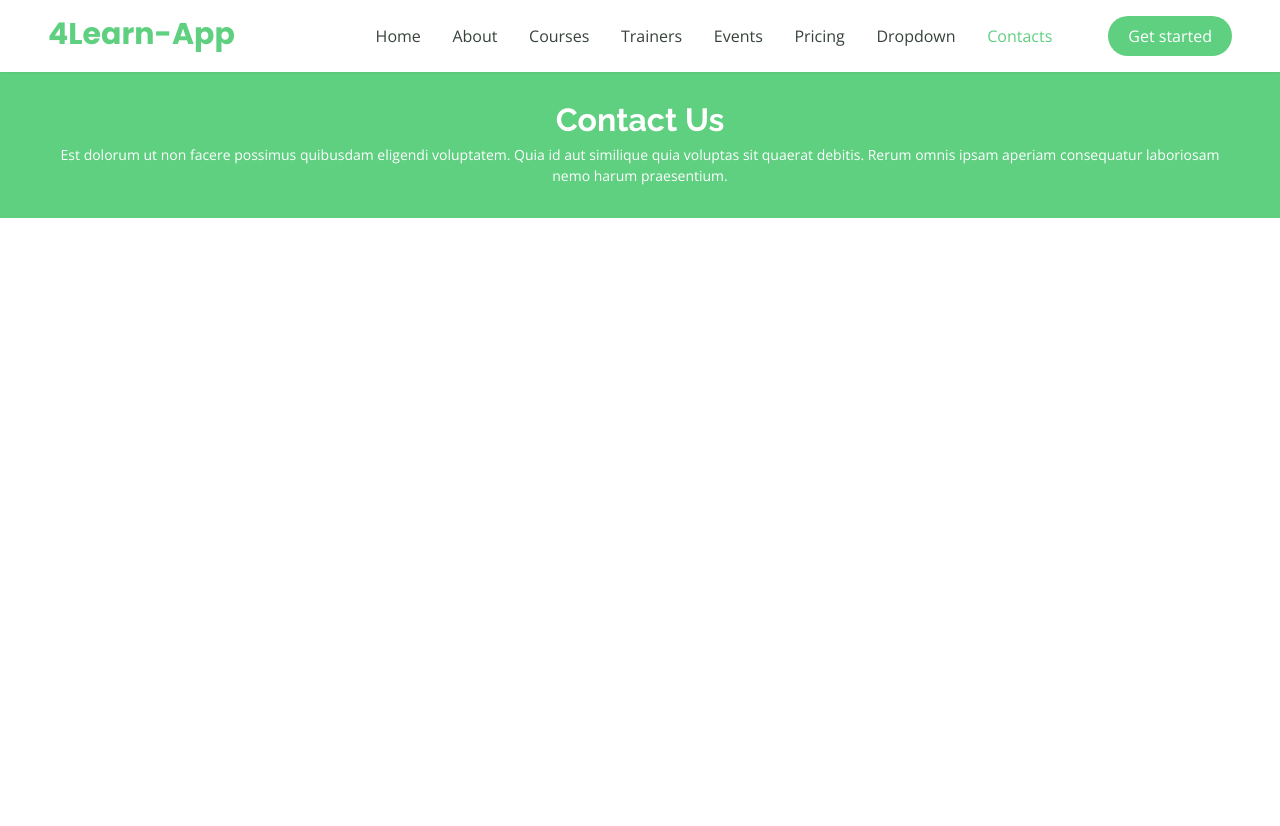
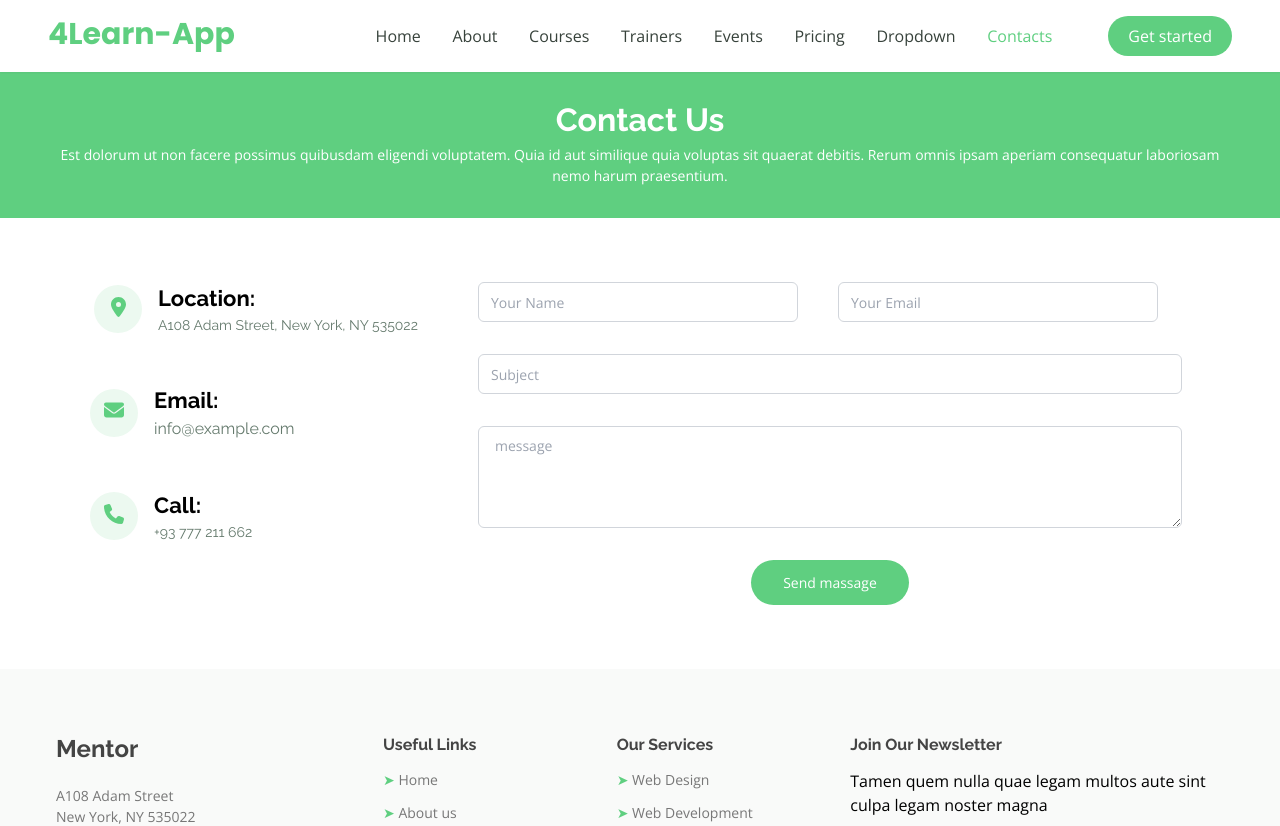
Before and after one commit to mhnazary/4Learn-website, a React (Create React App) app: page /Contacts in a window 1280 px wide. Shown: the top 826 px of the page. Before the commit the page ends 800 px from the top, so only its background shows below. Built offline with nearby package versions, Linux system fonts and the light colour scheme.

Commit message:
Contact part and emailUs part to pricing page

```diff
--- /dev/null
+++ b/src/components/Contact/ContactUs.jsx
@@ -0,0 +1,50 @@
+import { FontAwesomeIcon } from "@fortawesome/react-fontawesome";
+import {
+  faLocationDot,
+  faEnvelope,
+  faPhone,
+} from "@fortawesome/free-solid-svg-icons";
+
+function ContactUs() {
+  return (
+    <>
+      <div>
+        <div className="w-full flex justify-start items-center px-7 mb-12">
+          <span className="h-12 w-12 bg-[#ecf9f0] text-green text-xl text-center pt-2 rounded-full">
+            <FontAwesomeIcon icon={faLocationDot} />
+          </span>
+          <div className="ml-4">
+            <h1 className="text-[22px] font-raleway font-bold">Location:</h1>
+            <p className="text-[14px] font-raleway text-[#657a6d]">
+              A108 Adam Street, New York, NY 535022
+            </p>
+          </div>
+        </div>
+        <div className="w-full flex justify-start items-center px-6 mb-12">
+          <span className="h-12 w-12 bg-[#ecf9f0] text-green text-xl text-center pt-2 rounded-full">
+            <FontAwesomeIcon icon={faEnvelope} />
+          </span>
+          <div className="ml-4">
+            <h1 className="text-[22px] font-raleway font-bold">Email:</h1>
+            <p className="text-[16px] font-raleway text-[#657a6d]">
+              info@example.com
+            </p>
+          </div>
+        </div>
+        <div className="w-full flex justify-start items-center px-6 mb-12">
+          <span className="h-12 w-12 bg-[#ecf9f0] text-green text-xl text-center pt-2 rounded-full">
+            <FontAwesomeIcon icon={faPhone} />
+          </span>
+          <div className="ml-4">
+            <h1 className="text-[22px] font-raleway font-bold">Call:</h1>
+            <p className="text-[14px] font-raleway text-[#657a6d]">
+              +93 777 211 662
+            </p>
+          </div>
+        </div>
+      </div>
+    </>
+  );
+}
+
+export default ContactUs;
--- /dev/null
+++ b/src/components/Contact/EmailUs.jsx
@@ -0,0 +1,42 @@
+function EmailUs() {
+  return (
+    <>
+      <div className=" w-8/12 px-8 text-[14px]">
+        <div className="w-full flex justify-start mb-8">
+          <input
+            className="h-10 text-gray-700 border border-gray-300 w-80 rounded-md pl-3 mr-10 focus:outline-none focus:border-green"
+            type="text"
+            placeholder="Your Name"
+          />
+          <input
+            className="h-10 text-gray-700 border border-gray-300 w-80 rounded-md pl-3 focus:outline-none focus:border-green"
+            type="text"
+            placeholder="Your Email"
+          />
+        </div>
+        <div className="w-full mb-8">
+          <input
+            className="h-10 text-gray-700 border border-gray-300 w-full rounded-md pl-3 focus:outline-none focus:border-green"
+            type="text"
+            placeholder="Subject"
+          />
+        </div>
+        <div>
+          <textarea
+            class="block w-full px-4 py-2 text-gray-700 border border-gray-300 rounded-md focus:outline-none focus:border-green mb-8"
+            rows="4"
+            placeholder="message"
+          ></textarea>
+        </div>
+        <div className="w-full text-center">
+          <button className="bg-green text-white px-8 py-3 rounded-3xl font-sans text-md">
+            {" "}
+            Send massage{" "}
+          </button>
+        </div>
+      </div>
+    </>
+  );
+}
+
+export default EmailUs;
--- a/src/pages/Contact/Contact.jsx
+++ b/src/pages/Contact/Contact.jsx
@@ -1,5 +1,8 @@
+import ContactUs from "../../components/Contact/ContactUs";
+import EmailUs from "../../components/Contact/EmailUs";
+import Footer from "../../components/Footer/Footer";
 import Navbar from "../../components/Navbar/Navbar";
-import {AboutPart} from "../About/About";
+import { AboutPart } from "../About/About";
 
 function Contacts() {
   return (
@@ -7,6 +10,11 @@ function Contacts() {
       <Navbar />{" "}
       <div className="pt-16">
         <AboutPart part="Contact Us" />
+        <div className="py-16 px-16 flex justify-center">
+          <ContactUs />
+          <EmailUs />
+        </div>
+        <Footer />
       </div>
     </>
   );
```
